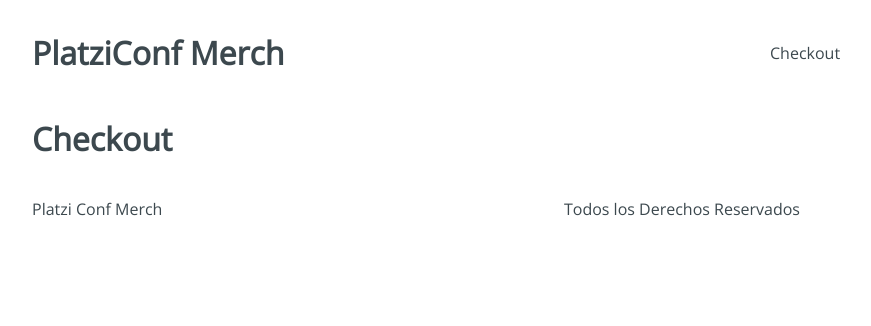
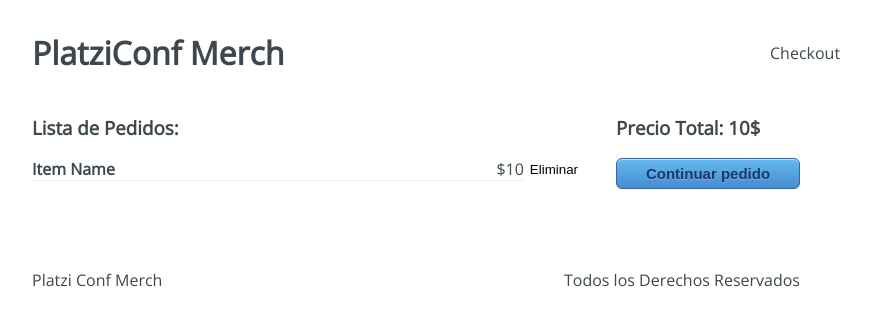
Before and after one commit to eddypv/PlatziConfMerch, a React app: page /checkout in a window 1280 px wide. Shown: the top 326 px of the page, without its empty margins (224-1095 px from the left). Built offline with nearby package versions, Linux system fonts and the light colour scheme.

Commit message:
Page Checkout

```diff
--- a/src/containers/Checkout.js
+++ b/src/containers/Checkout.js
@@ -1,5 +1,23 @@
 import React from 'react'
+import '../styles/components/Checkout.css'
 
-const Checkout = () =>  <h1>Checkout</h1>
+const Checkout = () =>(
+        <div className="Checkout">
+            <div className="Checkout-content" >
+                <h3>Lista de Pedidos:</h3>
+                <div className="Checkout-item">
+                    <div className="Checkout-element">
+                        <h4>Item Name</h4>
+                        <span>$10</span>
+                    </div>
+                    <button type="button">Eliminar</button>
+                </div>
+            </div>
+            <div className="Checkout-sidebar">
+                <h3>Precio Total: 10$</h3>
+                <button type="button"> Continuar pedido</button>
+            </div>
+        </div>
+    )
 
 export default Checkout
```
